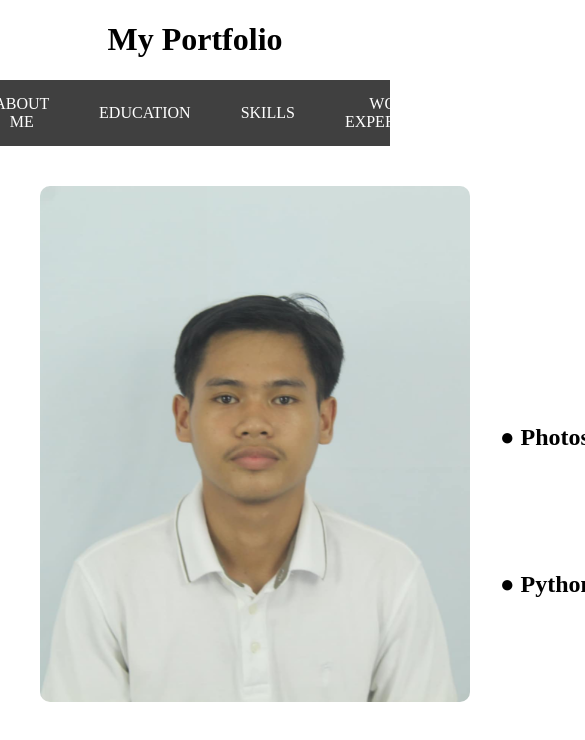
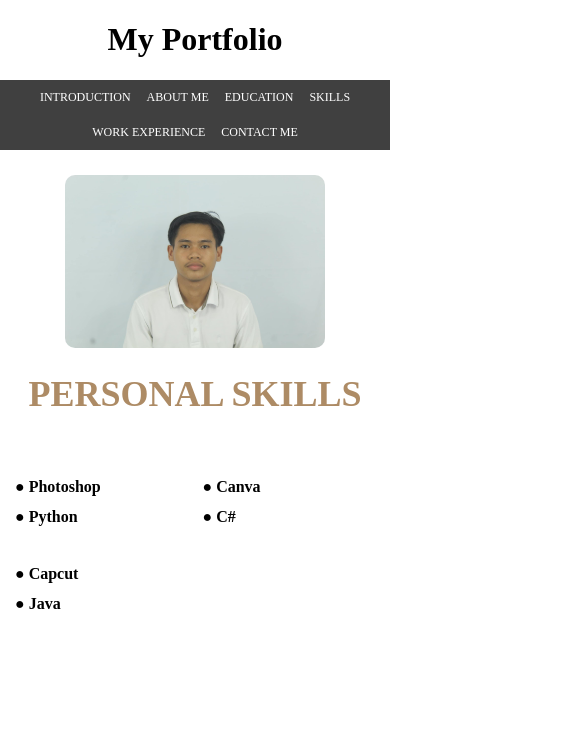
Before and after one commit to joshuagumawa-netizen/my-portfolio, a plain HTML site: page GUMAWA_Portfolio/HTML/skills.html in a window 390 px wide. Shown: the top 740 px of the page, 585 px wide, since content can reach past the window. Drawn offline with Linux system fonts and the light colour scheme.

Commit message:
Implement mobile responsive design in portfolio.css
Added mobile responsive design for various elements including navigation, content layout, and image sizing.

```diff
--- a/GUMAWA_Portfolio/CSS/portfolio.css
+++ b/GUMAWA_Portfolio/CSS/portfolio.css
@@ -138,3 +138,71 @@ h1 {
 .education-title + h2 {
     margin-top: 100px;
 }
+
+
+/* MOBILE RESPONSIVE DESIGN */
+
+@media screen and (max-width: 768px) {
+
+    main {
+        margin: 0 15px;
+    }
+
+    .navigation ul {
+        flex-wrap: wrap;
+        gap: 0;
+    }
+
+    .navigation a {
+        padding: 10px 8px;
+        font-size: 12px;
+    }
+
+    .content-container {
+        flex-direction: column;
+        align-items: center;
+        gap: 25px;
+        margin: 25px 0;
+    }
+
+    .image-content {
+        flex: 0 1 auto;
+        width: 100%;
+        display: flex;
+        justify-content: center;
+    }
+
+    .profile-img {
+        width: 100%;
+        max-width: 260px;
+        height: auto;
+    }
+
+    .text-content {
+        width: 100%;
+        min-width: 0;
+        height: auto;
+    }
+
+    .skills-title {
+        font-size: 25px;
+        text-align: center;
+    }
+
+    .skills-container {
+        display: grid;
+        grid-template-columns: repeat(2, minmax(0, 1fr));
+        gap: 15px;
+        margin-top: 15px;
+    }
+
+    .skill-column {
+        width: auto;
+    }
+
+    .skills-container .skill-column p {
+        font-size: 16px;
+        margin: 12px 0;
+        text-align: left;
+    }
+}
```
